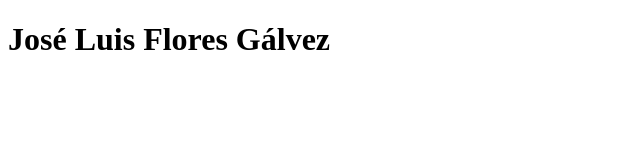
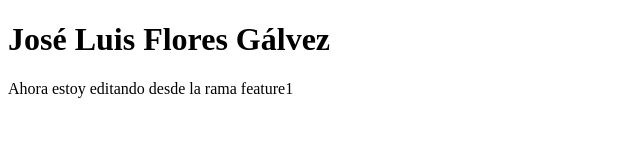
Before and after one commit to JoseFlores1999/tarea-presencial3, a plain HTML site: page index.html in a window 1280 px wide. Shown: the whole page, without its empty margins (0-640 px from the left). Drawn offline with Linux system fonts and the light colour scheme.

Commit message:
Añadida línea desde rama feature1

```diff
--- a/index.html
+++ b/index.html
@@ -6,5 +6,6 @@
 </head>
 <body>
     <h1>José Luis Flores Gálvez</h1>
+    <p>Ahora estoy editando desde la rama feature1</p>
 </body>
 </html>
```
